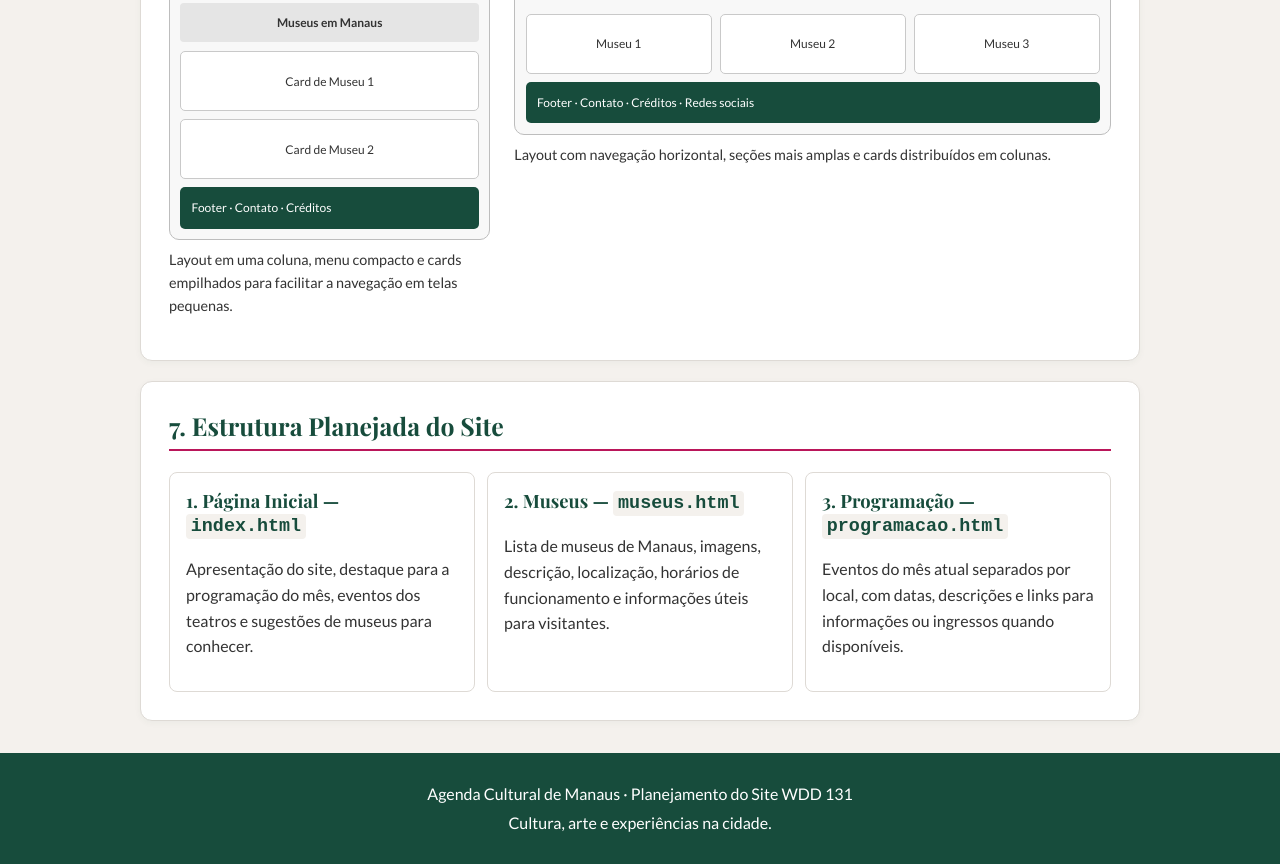
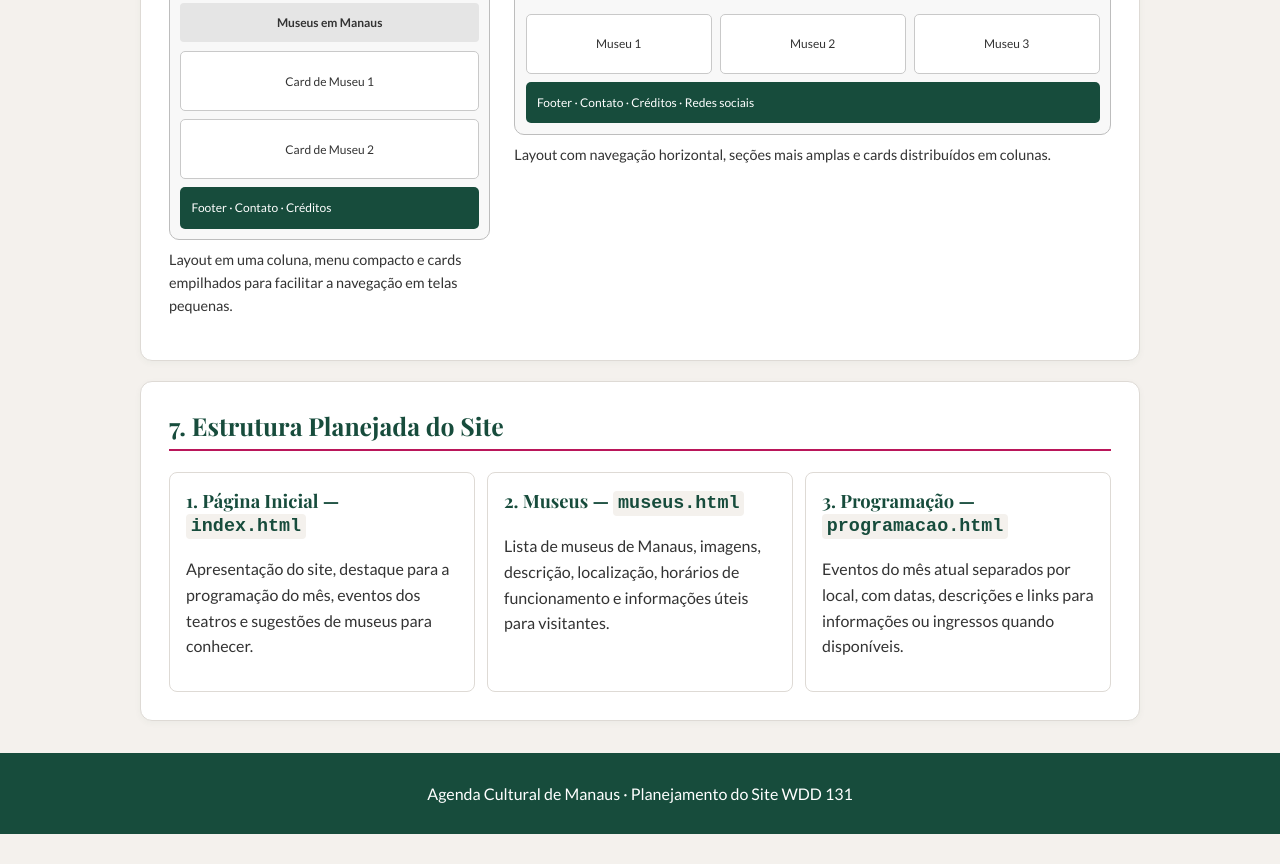
Before and after one commit to tlssbr-maoam/wdd131, a plain HTML site: page projeto/planejamentodosite.html in a window 1280 px wide. Shown: the part 3639-4503 px from the top of the page. After the commit the page ends 4473 px from the top, so only its background shows below. Drawn offline with nearby package versions, Linux system fonts and the light colour scheme.

Commit message:
Mudança final no planejamento do site

```diff
--- a/projeto/planejamentodosite.html
+++ b/projeto/planejamentodosite.html
@@ -209,7 +209,6 @@
 
     <footer class="site-footer">
         <p>Agenda Cultural de Manaus · Planejamento do Site WDD 131</p>
-        <p>Cultura, arte e experiências na cidade.</p>
     </footer>
 </body>
 </html>
```
